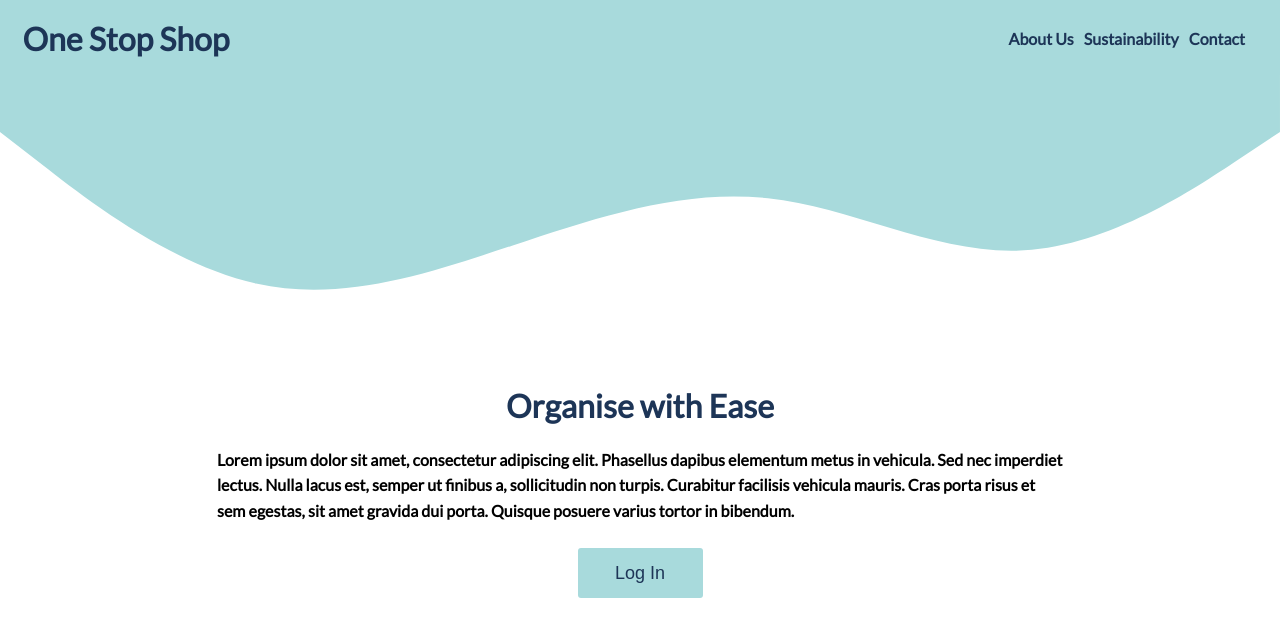
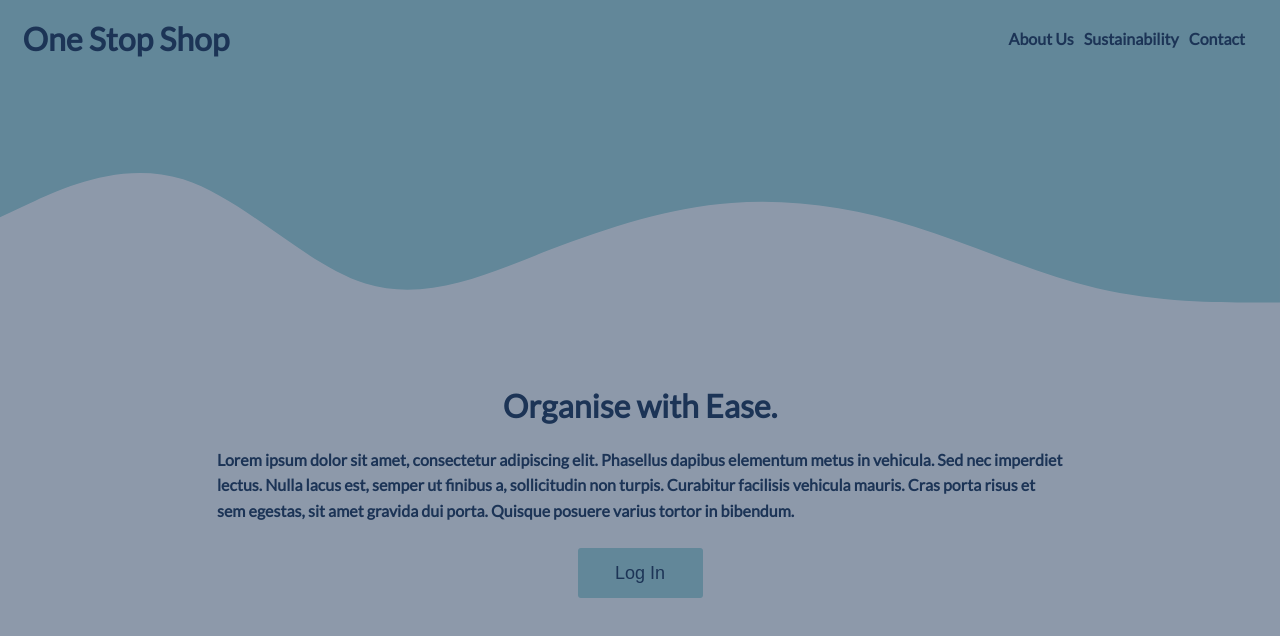
Before and after one commit to sseans/jsCalc, a plain HTML site: page IdeaBox/ideaBox.html in a window 1280 px wide. Both pictures are taken after a click on the button "Log In". Drawn offline with Linux system fonts and the light colour scheme.

Commit message:
added first javascript to ideabox

```diff
--- a/IdeaBox/ideaBox.html
+++ b/IdeaBox/ideaBox.html
@@ -19,9 +19,8 @@
         </ul>
     </header>
 
-    <svg xmlns="http://www.w3.org/2000/svg" viewBox="0 0 1440 320"><path fill="#a8dadc" fill-opacity="1" d="M0,64L48,101.3C96,139,192,213,288,234.7C384,256,480,224,576,192C672,160,768,128,864,138.7C960,149,1056,203,1152,197.3C1248,192,1344,128,1392,96L1440,64L1440,0L1392,0C1344,0,1248,0,1152,0C1056,0,960,0,864,0C768,0,672,0,576,0C480,0,384,0,288,0C192,0,96,0,48,0L0,0Z"></path></svg>
-    <div class="main_container">
-        <h1>Organise with Ease</h1>
+    <svg xmlns="http://www.w3.org/2000/svg" viewBox="0 0 1440 320"><path fill="#a8dadc" fill-opacity="1" d="M0,160L34.3,144C68.6,128,137,96,206,117.3C274.3,139,343,213,411,234.7C480,256,549,224,617,197.3C685.7,171,754,149,823,144C891.4,139,960,149,1029,170.7C1097.1,192,1166,224,1234,240C1302.9,256,1371,256,1406,256L1440,256L1440,0L1405.7,0C1371.4,0,1303,0,1234,0C1165.7,0,1097,0,1029,0C960,0,891,0,823,0C754.3,0,686,0,617,0C548.6,0,480,0,411,0C342.9,0,274,0,206,0C137.1,0,69,0,34,0L0,0Z"></path></svg>    <div class="main_container">
+        <h1>Organise with Ease.</h1>
 
         <p>Lorem ipsum dolor sit amet, consectetur adipiscing elit.
             Phasellus dapibus elementum metus in vehicula. Sed nec imperdiet
@@ -36,13 +35,6 @@
     </div>
 
 
-
-
-
-
-
-
-
     <script src="./ideaBox.js"></script>
 </body>
 </html>
--- a/IdeaBox/ideaBox.js
+++ b/IdeaBox/ideaBox.js
@@ -0,0 +1,20 @@
+// Selectors
+const logIn = document.querySelector('button');
+
+// Event Listeners
+logIn.addEventListener('click', logInInterface)
+
+// Functions
+function logInInterface() {
+    let element = document.createElement('div');
+    element.className = 'opacityScreen';
+    document.body.appendChild(element);
+    element.style.width = '100%';
+    element.style.height =  '100%';
+    element.style.backgroundColor = "#1d3557";
+    element.style.opacity = '50%';
+    element.style.position = 'fixed';
+    element.style.top = '0';
+    element.style.left = '0';
+    element.style.transition = 'ease-in-out 300ms';
+}
--- a/IdeaBox/styles.css
+++ b/IdeaBox/styles.css
@@ -71,6 +71,7 @@ li:not(:last-child) {
 .button:hover {
     background-color: #457b9d;
     transition: ease-in-out 300ms;
+    color: white;
 }
 
 h1 {
@@ -80,4 +81,6 @@ h1 {
 
 p {
     padding: 5px 25px 25px 25px;
+    color: #1d3557;
+
 }
```
